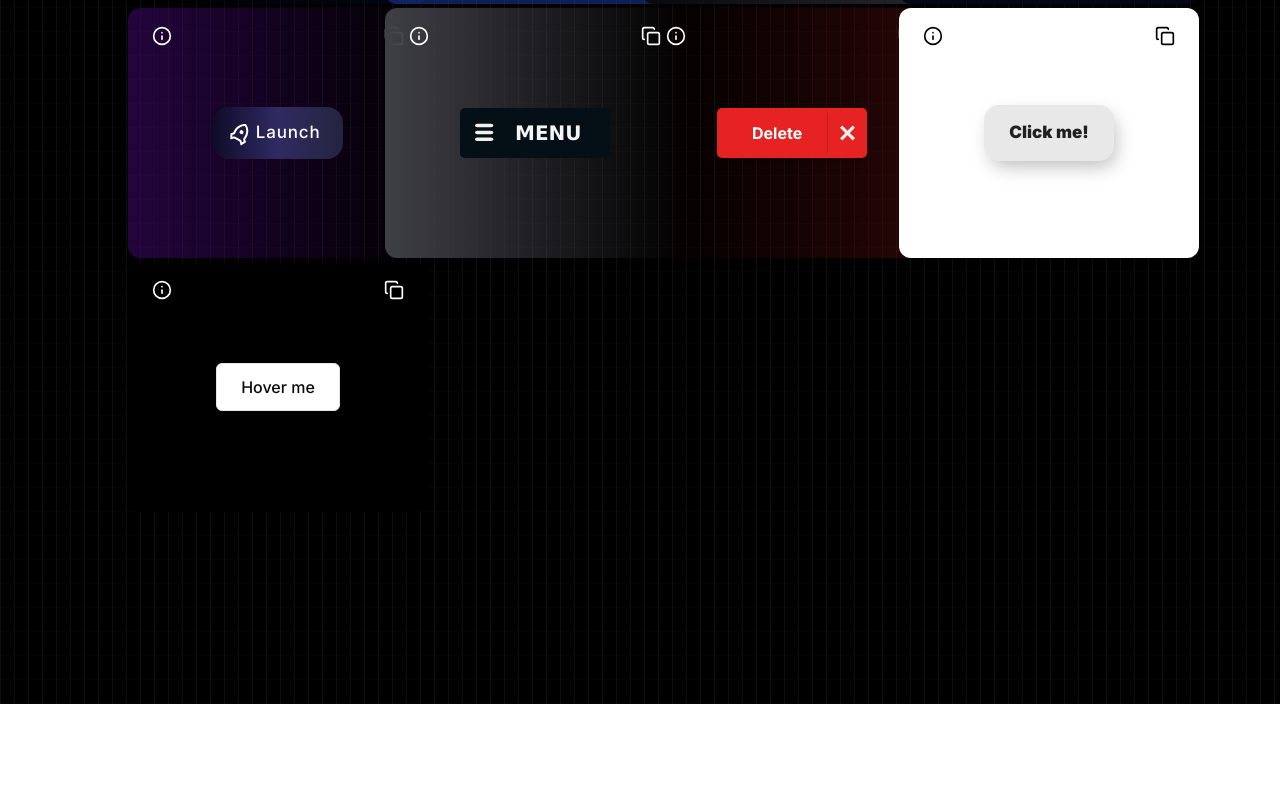
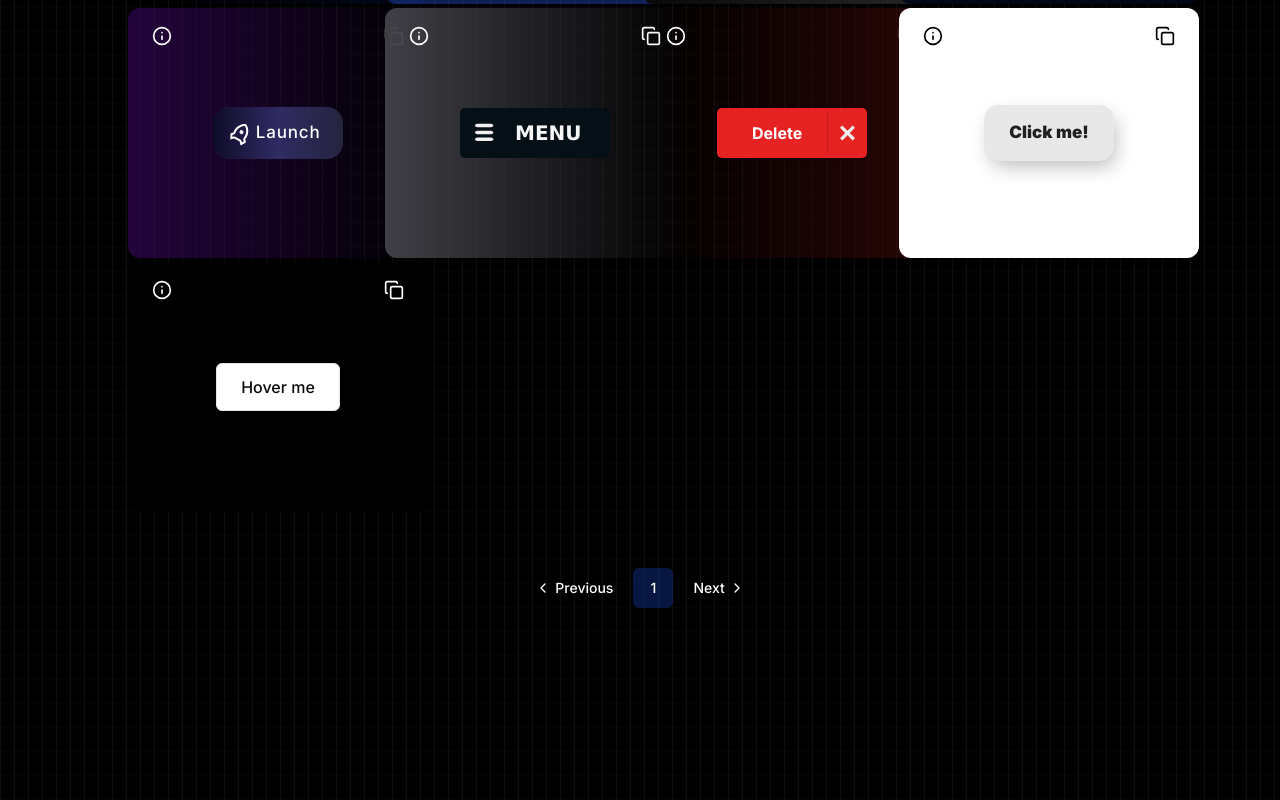
Before and after one commit to Luancss/pixel-patterns, a Next.js app: page /buttons in a window 1280 px wide. Shown: the part 1289-2089 px from the top of the page. Before the commit the page ends 1993 px from the top, so only its background shows below. Built offline with nearby package versions, Linux system fonts and the light colour scheme.

Commit message:
Implementing Pagination of Cards

```diff
--- a/app/buttons/(cards)/cards-button.tsx
+++ b/app/buttons/(cards)/cards-button.tsx
@@ -2,11 +2,26 @@
 
 import { Card } from "@/components/cards/card";
 import { Button } from "@/components/ui/button";
+import {
+  Pagination,
+  PaginationContent,
+  PaginationEllipsis,
+  PaginationItem,
+  PaginationLink,
+  PaginationNext,
+  PaginationPrevious,
+} from "@/components/ui/pagination";
+
 import { cn } from "@/lib/utils";
 import React, { useState } from "react";
 
+const itemsPerPage = 16;
+
 const CardsButton = () => {
   const [filter, setFilter] = useState("All");
+  const [currentPage, setCurrentPage] = useState(1);
+
+  let cardCounter = 1;
 
   let counter = 1;
 
@@ -939,6 +954,19 @@ const CardsButton = () => {
     });
   };
 
+  const paginatedCards = () => {
+    const filteredCards = filterCards();
+    const startIndex = (currentPage - 1) * itemsPerPage;
+    const endIndex = startIndex + itemsPerPage;
+    return filteredCards.slice(startIndex, endIndex);
+  };
+
+  const totalPages = Math.ceil(filterCards().length / itemsPerPage);
+
+  const handlePageChange = (pageNumber) => {
+    setCurrentPage(pageNumber);
+  };
+
   return (
     <div>
       <div className="mb-4 space-x-2 flex items-center">
@@ -971,7 +999,36 @@ const CardsButton = () => {
           Tailwind
         </button>
       </div>
-      <div className="grid grid-cols-4 gap-1">{filterCards()}</div>
+      <div className="grid grid-cols-4 gap-1 mb-14">{paginatedCards()}</div>
+      <Pagination>
+        <PaginationContent>
+          <PaginationItem>
+            <PaginationPrevious
+              href="#"
+              onClick={() => handlePageChange(Math.max(1, currentPage - 1))}
+            />
+          </PaginationItem>
+          {[...Array(totalPages)].map((_, index) => (
+            <PaginationItem key={index}>
+              <PaginationLink
+                href="#"
+                onClick={() => handlePageChange(index + 1)}
+                className={cn("text-white",currentPage === index + 1 && "bg-blue-700/30")}
+              >
+                {index + 1}
+              </PaginationLink>
+            </PaginationItem>
+          ))}
+          <PaginationItem>
+            <PaginationNext
+              href="#"
+              onClick={() =>
+                handlePageChange(Math.min(totalPages, currentPage + 1))
+              }
+            />
+          </PaginationItem>
+        </PaginationContent>
+      </Pagination>
     </div>
   );
 };
--- a/app/layout.tsx
+++ b/app/layout.tsx
@@ -2,7 +2,6 @@ import type { Metadata } from "next";
 import { Inter } from "next/font/google";
 import "./globals.css";
 import ButtonEffect from "@/components/button-effect";
-import { Navbar } from "@/components/navbar/page";
 import { Toaster } from "sonner";
 import Background from "@/components/background";
 
--- a/components/ui/button.tsx
+++ b/components/ui/button.tsx
@@ -18,7 +18,8 @@ const buttonVariants = cva(
           "bg-secondary text-secondary-foreground hover:bg-secondary/80",
         ghost: "hover:bg-accent hover:text-accent-foreground",
         link: "text-primary underline-offset-4 hover:underline",
-        purple: "bg-[#7d52e2] text-white transition-colors duration-200 hover:bg-[#4820a7]",
+        blue: "bg-[#2029a7] text-white transition-colors duration-200 hover:bg-[#2029a7]",
+        blueGhost: "bg-transparent text-white transition-colors duration-200",
       },
       size: {
         default: "h-10 px-4 py-2",
--- a/components/ui/pagination.tsx
+++ b/components/ui/pagination.tsx
@@ -49,7 +49,7 @@ const PaginationLink = ({
     aria-current={isActive ? "page" : undefined}
     className={cn(
       buttonVariants({
-        variant: isActive ? "outline" : "ghost",
+        variant: isActive ? "blue" : "blueGhost",
         size,
       }),
       className
```
